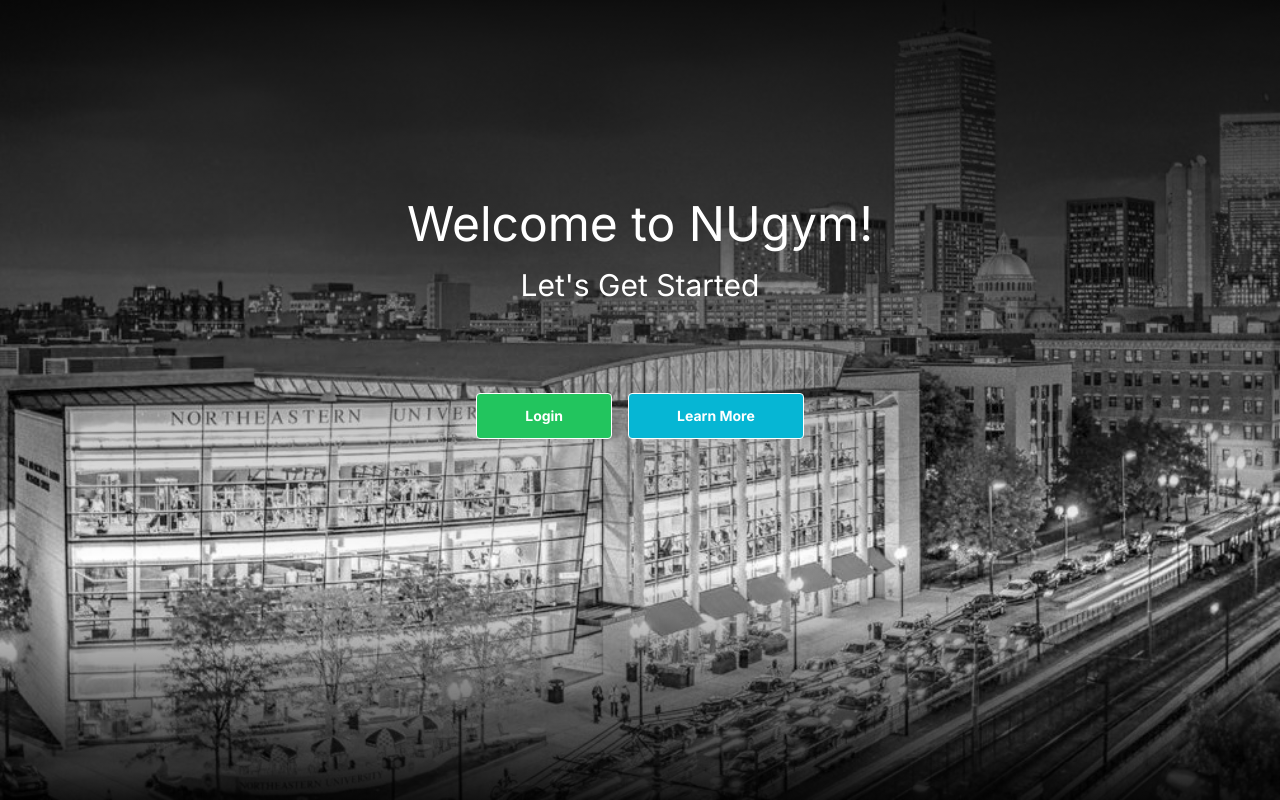
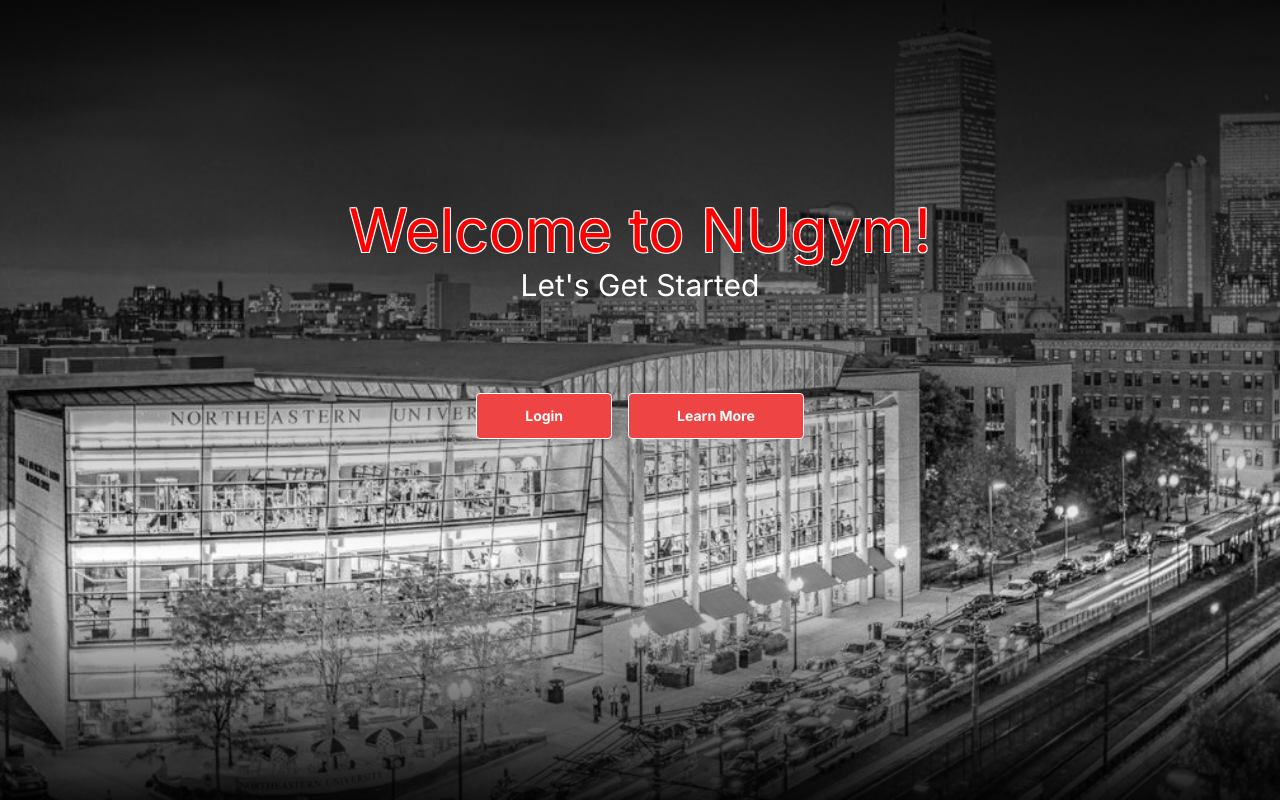
Before and after one commit to Oasis-NEU/f23-group07, a Next.js app in the folder we-out/: page / in a window 1280 px wide. Built offline with nearby package versions, Linux system fonts and the light colour scheme.

Commit message:
welcom page
colors

```diff
--- a/we-out/src/app/pages/Welcome.tsx
+++ b/we-out/src/app/pages/Welcome.tsx
@@ -10,7 +10,7 @@ export default function Welcome() {
           backgroundImage: `linear-gradient(to bottom, rgba(0, 0, 0, 0.9), rgba(0, 0, 0, 0) 70%, rgba(0, 0, 0, 0) 30%, rgba(0, 0, 0, 0.9)), url(${marino.src})`
         }}>
       <h1
-        className="absolute top-1/4 text-center text-5xl text-white">
+        className="absolute top-1/4 text-center text-6xl text-red-with-border">
         Welcome to NUgym!
       </h1>
 
@@ -24,13 +24,13 @@ export default function Welcome() {
 
         <div className="mt-8 flex flex-wrap justify-center gap-4">
           <a
-            className="font-bold block w-full rounded border border-white bg-green-500 px-12 py-3 text-sm text-white hover:bg-green-800 hover:text-gray-500 focus:outline-none focus:ring active:text-opacity-75 sm:w-auto no-underline"
+            className="font-bold block w-full rounded border border-white bg-red-500 px-12 py-3 text-sm text-white hover:bg-red-800 hover:text-gray-500 focus:outline-none focus:ring active:text-opacity-75 sm:w-auto no-underline"
             href="login">
             Login
           </a>
 
           <a
-            className="font-bold block w-full rounded border border-white bg-cyan-500 px-12 py-3 text-sm text-white hover:bg-cyan-800 hover:text-gray-500 focus:outline-none focus:ring sm:w-auto no-underline"
+            className="font-bold block w-full rounded border border-white bg-red-500 px-12 py-3 text-sm text-white hover:bg-red-800 hover:text-gray-500 focus:outline-none focus:ring sm:w-auto no-underline"
             href="#section2">
             Learn More
           </a>
```
